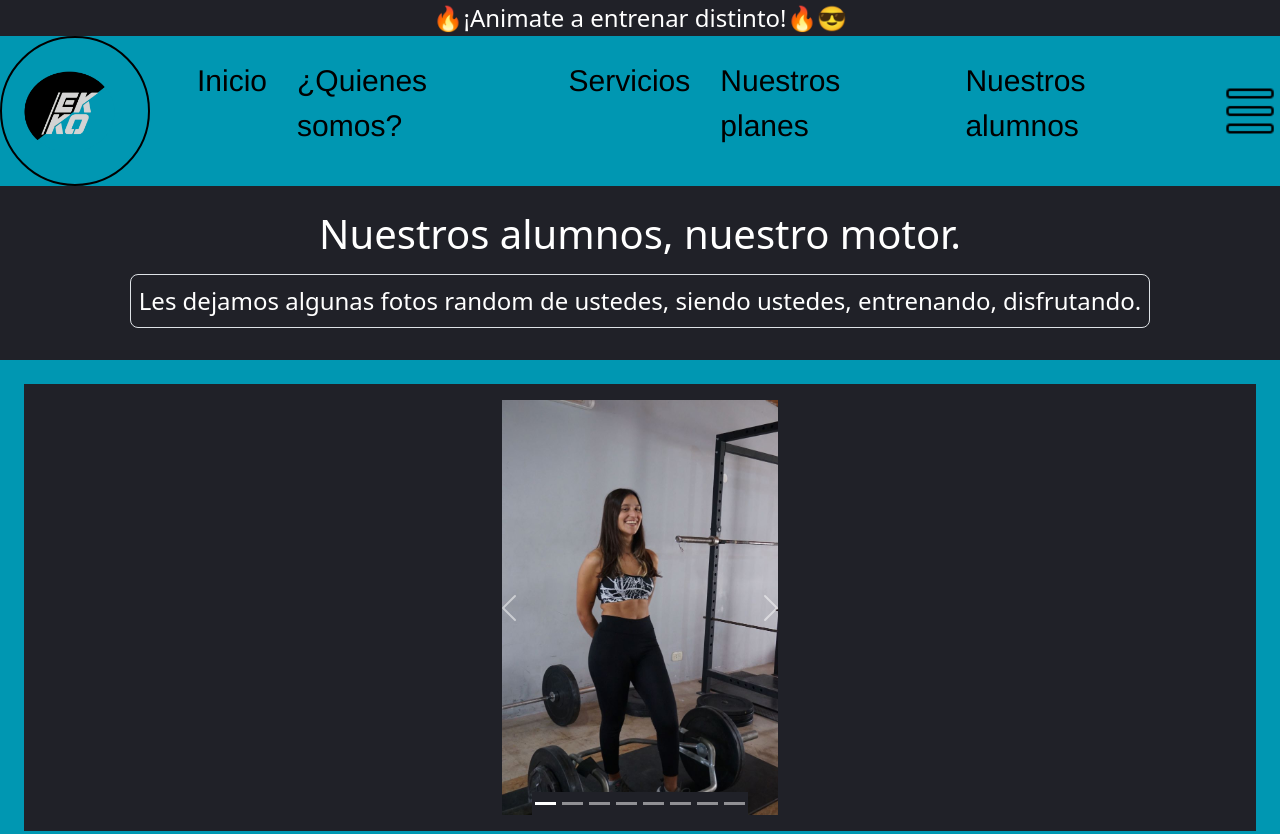
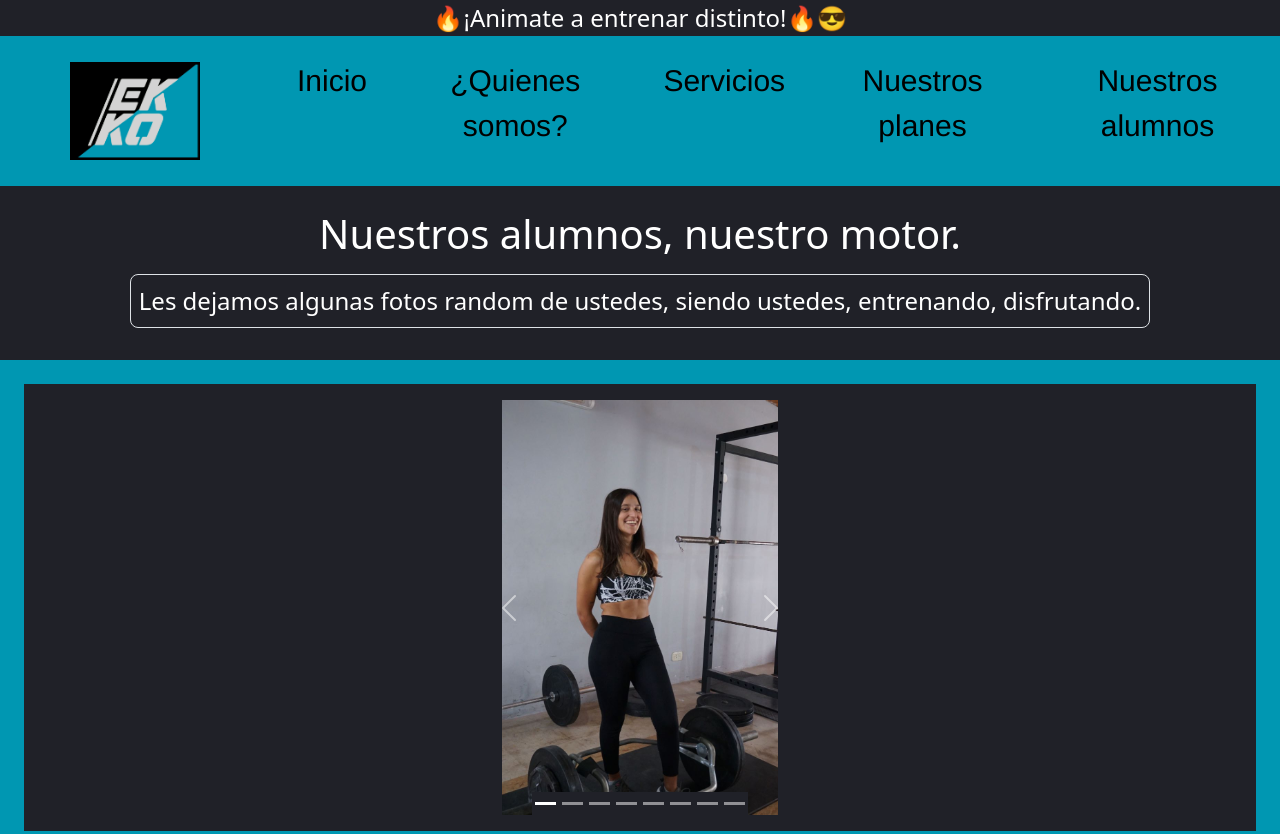
Before and after one commit to PabloDuran1/Ekko, a plain HTML site: page html/nuestros_alumnos.html in a window 1280 px wide. Shown: the top 834 px of the page. Drawn offline with nearby package versions, Linux system fonts and the light colour scheme.

Commit message:
correcciones en header

```diff
--- a/css/style.css
+++ b/css/style.css
@@ -41,7 +41,7 @@ header {
     font-family:'Franklin Gothic Medium', 'Arial Narrow', Arial, sans-serif;
     display:flex;
     align-items: center;
-    justify-content: space-around;
+    height:150px;
 }
 
 header a {
@@ -51,11 +51,21 @@ header a {
     font-family:'Franklin Gothic Medium', 'Arial Narrow', Arial, sans-serif;
 }
 
+.todos-los-links {
+    background-color: #0097B2;
+    margin-left: 20px;
+}
+
+.logo-header {
+    margin-left:50px;
+    padding:10px;
+    background-color: #0097B2;
+
+}
+
 .logo-ekko {
     width:150px;
-    padding:0px;
-    border: solid 2px black;
-    border-radius: 50%;
+    padding:10px;
 }
 
 .lista-navegable {
@@ -64,13 +74,10 @@ header a {
 }
 
 .lista-navegable li {
-    padding:15px;
+    padding:25px;
     display: flex;
 }
 
-.menu-hamburguesa {
-    width:60px;
-}
 
                                         /* Footer todas las carpetas */
 
@@ -623,7 +630,7 @@ input:focus {
 
 
 
-                                            /*  NUESTROS COMBOS*/
+                                            /*  NUESTROS PLANES*/
 
 .principal-planes {
 
@@ -632,6 +639,7 @@ input:focus {
     flex-direction: column;
     padding:30px 150px;
     font-family:'Franklin Gothic Medium', 'Arial Narrow', Arial, sans-serif;
+    justify-content: CENTER;
 
 }
 
--- a/html/nuestros_alumnos.html
+++ b/html/nuestros_alumnos.html
@@ -11,9 +11,13 @@
 <body>
     <div class="sticky"> 🔥¡Animate a entrenar distinto!🔥😎</div>
 
-<header class="header-alumnos">
-    <img src="../assets/logo.ekko.png" alt="logo ekko" class="logo-ekko">
+<header>
 
+  <div class="logo-header">
+    <img src="../assets/logorecortado-444.png" alt="logo ekko" class="logo-ekko">
+</div>
+
+<div class="todos-los-links">
 <nav>
     <ul class="lista-navegable">
         <li>
@@ -38,8 +42,7 @@
     </ul>
 
 </nav>
-
-    <img src="../assets/menu-hamburguesa.png" alt="menu hamburguesa" class="menu-hamburguesa">
+</div>
 </header>
 
 
```
Also changed, not shown: html/nuestros_planes.html (+5 -4 lines), html/quienes_somos.html (+5 -4 lines), html/servicios.html (+5 -3 lines), index.html (+5 -3 lines), assets/logo.ekko.png (deleted), assets/logorecortado-444.png (added), assets/logorecortado-fotor-20241018113616.png (added), assets/logorecortado.png (added). Lines whose indentation alone changed are shown as unchanged.
